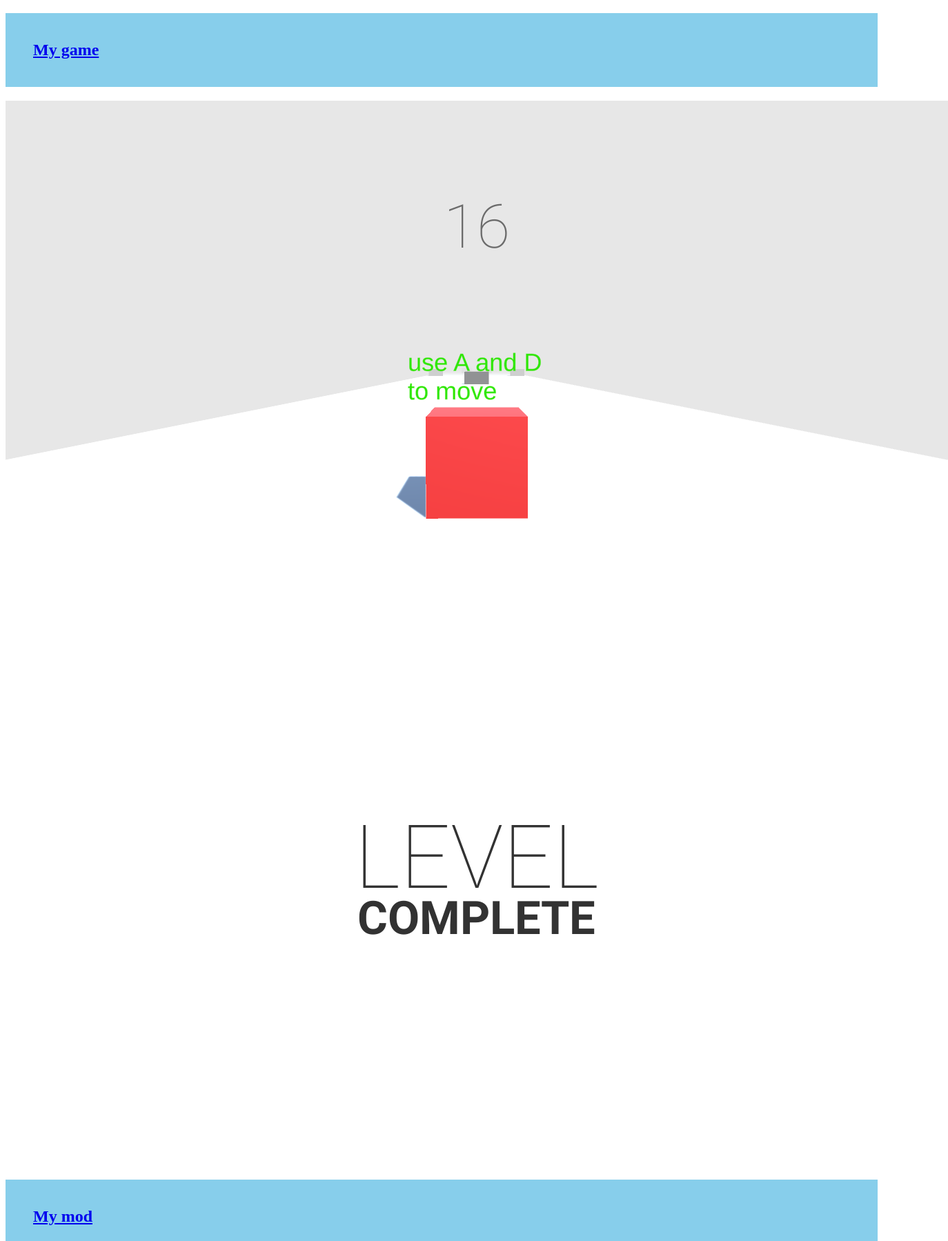
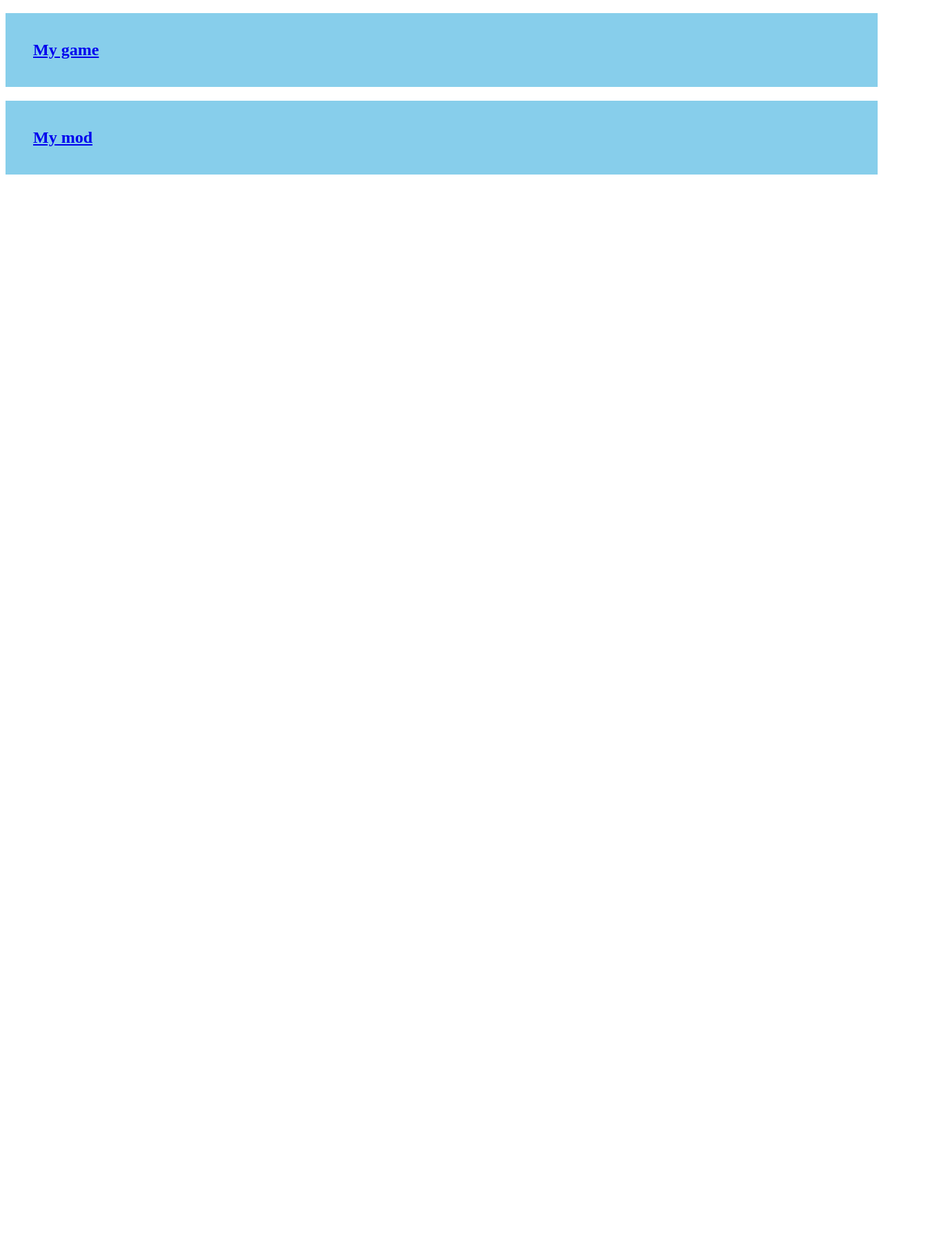
Before and after one commit to sarikregmi/sarikmod-.com, a plain HTML site: page index.html in a window 1280 px wide. Shown: the part 101-1900 px from the top of the page at 69% size, 1374 px wide, since content can reach past the window. After the commit the page ends 800 px from the top, so only its background shows below. Drawn offline with Linux system fonts and the light colour scheme.

Commit message:
Update index.html

```diff
--- a/index.html
+++ b/index.html
@@ -21,8 +21,7 @@
 </head>
 <h1> You can get my game; minecraft mod and etc </h1>
 <h2><a href="https://www.mediafire.com/file/3u0fhhcw4tcnr8t/sarikgame2.0.zip/file">My game</a></h2>
-<img src="sarik.png">
-<img src="game.png" >
+
 
 <h2><a href=" https://www.mediafire.com/file/zvlk77kyvxehkxs/my_minecraft_mod.zip/file">My mod</a></h2>
 <body>
```
